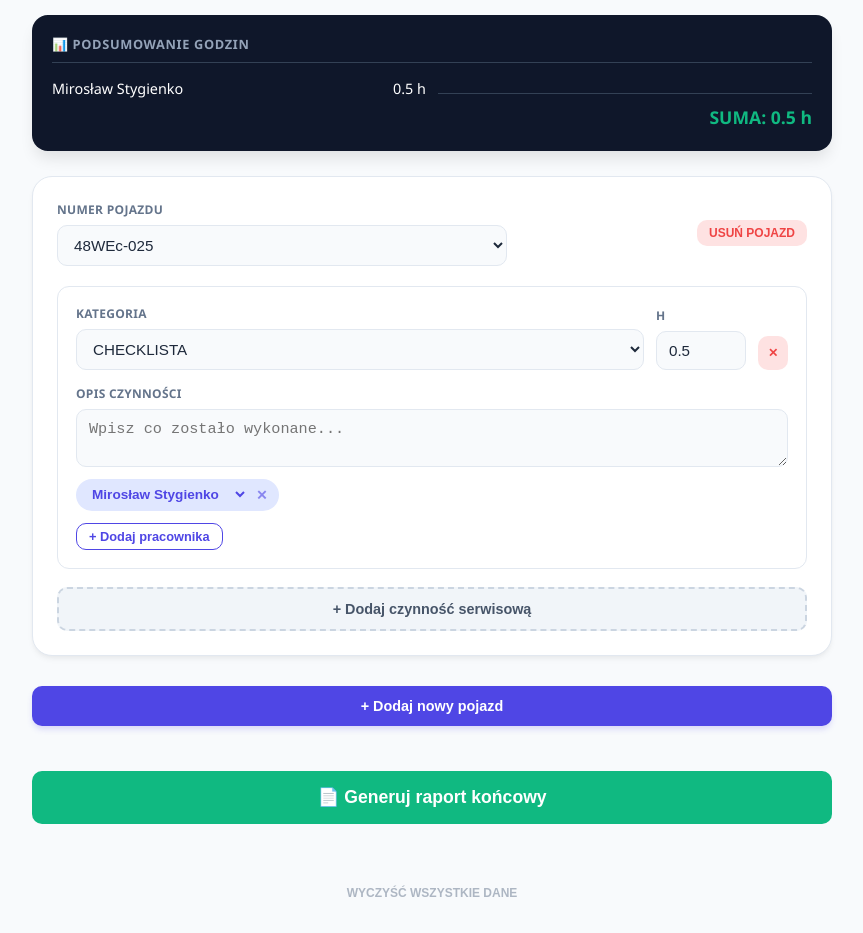
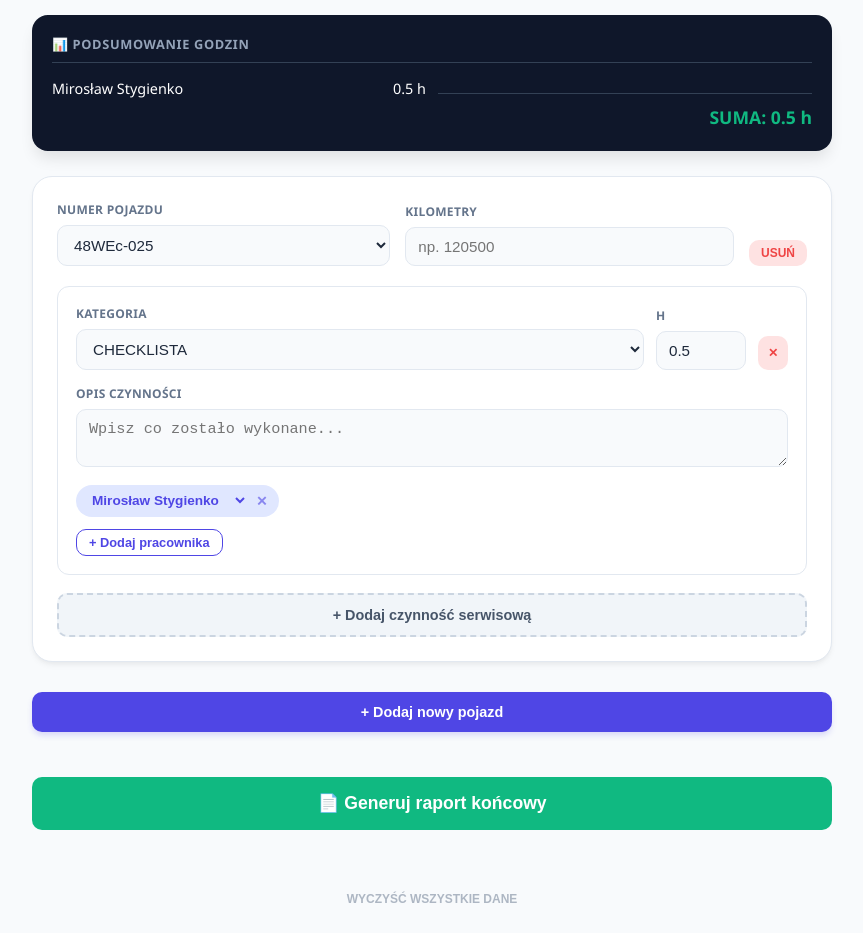
Before and after one commit to stygienkom/Raporty, a plain HTML site: page index.html in a window 1280 px wide. Shown: the whole page, without its empty margins (208-1071 px from the left). Drawn offline with Linux system fonts and the light colour scheme.

Commit message:
Update index.html

```diff
--- a/index.html
+++ b/index.html
@@ -1,4 +1,3 @@
-</html>
 <!DOCTYPE html>
 <html lang="pl">
 <head>
@@ -232,7 +231,6 @@
 </div>
 
 <script>
-    // Zaktualizowana lista pracowników
     const WORKERS = ["Mirosław Stygienko", "Jacek Grub", "Maciej Myszkowski", "Dominik Czekaj", "Grzegorz Zalewski", "Borys Zelenskyi", "Waldemar Kowaliński"];
     const CATEGORIES = ["CHECKLISTA", "AWIA", "NAPRAWA", "REKLAMACJA", "DYSPOZYTOR", "WERYFIKACJA STANU TECHNICZNEGO", "INNE"];
 
@@ -251,7 +249,11 @@
     function saveToLocal() {
         const data = [];
         document.querySelectorAll('.vehicle-card').forEach(v => {
-            const vData = { number: v.querySelector('.v-number').value, issues: [] };
+            const vData = {
+                number: v.querySelector('.v-number').value,
+                km: v.querySelector('.v-km').value,
+                issues: []
+            };
             v.querySelectorAll('.issue-card').forEach(iss => {
                 const iData = {
                     cat: iss.querySelector('.i-category').value,
@@ -276,7 +278,7 @@
         const saved = localStorage.getItem('serwisV43_data');
         if(!saved) { addVehicle(); return; }
         JSON.parse(saved).forEach(vData => {
-            const vId = createVehicleUI(vData.number);
+            const vId = createVehicleUI(vData.number, vData.km);
             vData.issues.forEach(iData => {
                 const iId = createIssueUI(vId, iData.cat, iData.desc, iData.time);
                 iData.workers.forEach(w => createWorkerUI(iId, w));
@@ -296,13 +298,14 @@
         updateSummary();
     }
 
-    function createVehicleUI(val) {
+    function createVehicleUI(val, kmVal) {
         const id = `v${Date.now()}${Math.random().toString(36).substr(2, 5)}`;
         document.getElementById('vehicleContainer').insertAdjacentHTML('beforeend', `
             <div class="vehicle-card" id="${id}">
-                <div style="display:flex; justify-content:space-between; align-items:center; margin-bottom:20px;">
-                    <div style="width:60%"><label>Numer Pojazdu</label><select class="v-number" onchange="saveToLocal()">${VEHICLES.map(v=>`<option ${val===v?'selected':''}>${v}</option>`).join('')}</select></div>
-                    <button class="btn btn-rem" onclick="if(confirm('Usunąć pojazd?')) { document.getElementById('${id}').remove(); saveToLocal(); }">USUŃ POJAZD</button>
+                <div style="display:flex; justify-content:space-between; align-items:flex-end; gap:15px; margin-bottom:20px;">
+                    <div style="flex-grow:2"><label>Numer Pojazdu</label><select class="v-number" onchange="saveToLocal()">${VEHICLES.map(v=>`<option ${val===v?'selected':''}>${v}</option>`).join('')}</select></div>
+                    <div style="flex-grow:1"><label>Kilometry</label><input type="text" class="v-km" placeholder="np. 120500" value="${kmVal||''}" oninput="saveToLocal()"></div>
+                    <button class="btn btn-rem" onclick="if(confirm('Usunąć pojazd?')) { document.getElementById('${id}').remove(); saveToLocal(); }">USUŃ</button>
                 </div>
                 <div id="iss-${id}"></div>
                 <button class="btn" style="background:#f1f5f9; color:#475569; width:100%; border:2px dashed #cbd5e1" onclick="addIssue('${id}')">+ Dodaj czynność serwisową</button>
@@ -389,7 +392,12 @@
         const output = document.getElementById('reportOutput');
         let h = "";
         document.querySelectorAll('.vehicle-card').forEach(v => {
-            h += `<div style="margin-bottom:10px; font-weight:bold;">Pojazd: ${v.querySelector('.v-number').value}</div>`;
+            const vNum = v.querySelector('.v-number').value;
+            const vKm = v.querySelector('.v-km').value;
+            const kmDisplay = vKm ? ` (${vKm} km)` : "";
+
+            h += `<div style="margin-bottom:10px; font-weight:bold;">Pojazd: ${vNum}${kmDisplay}</div>`;
+
             v.querySelectorAll('.issue-card').forEach(iss => {
                 const catValue = iss.querySelector('.i-category').value;
                 const desc = iss.querySelector('.i-desc').value;
```
